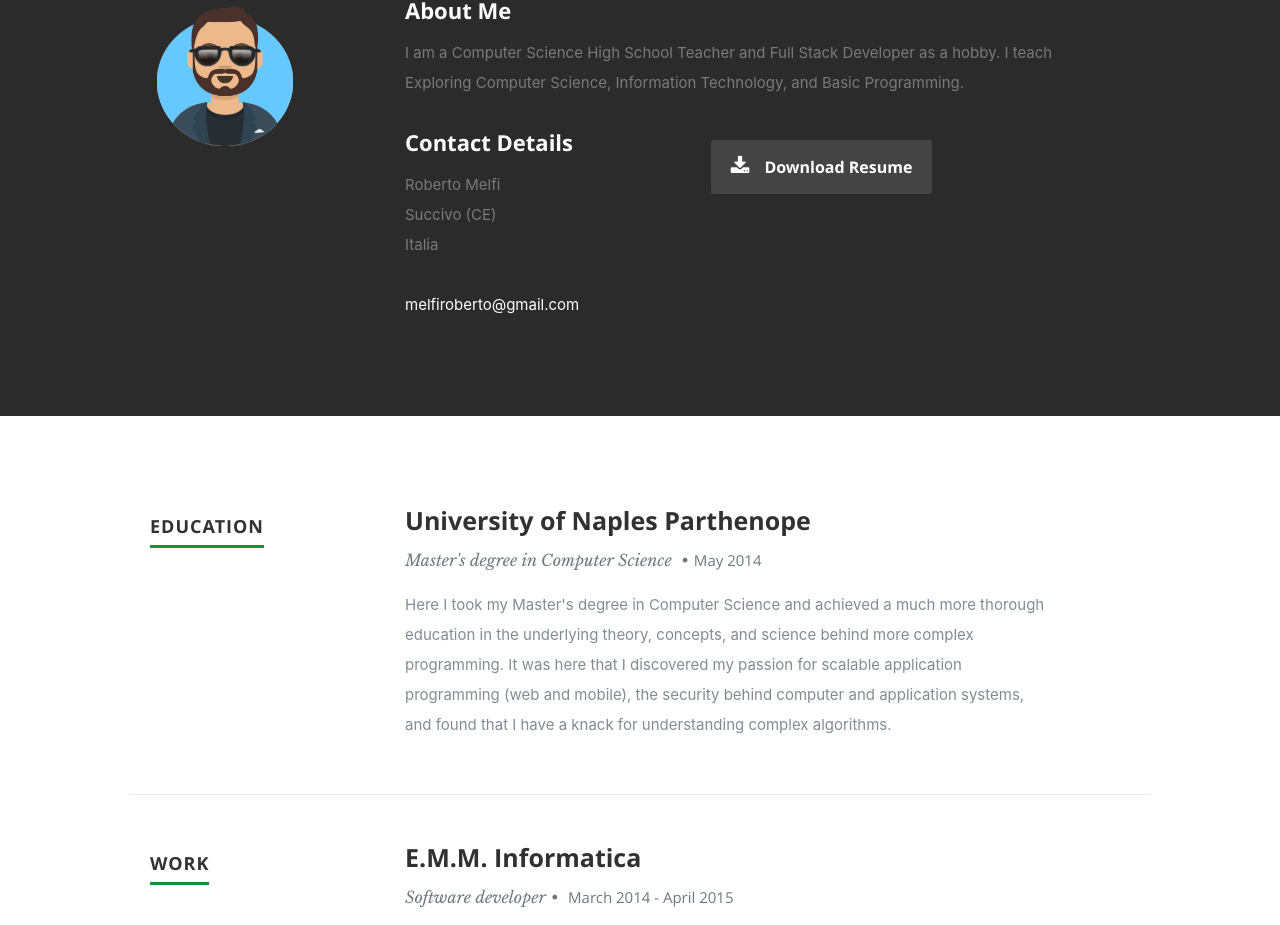
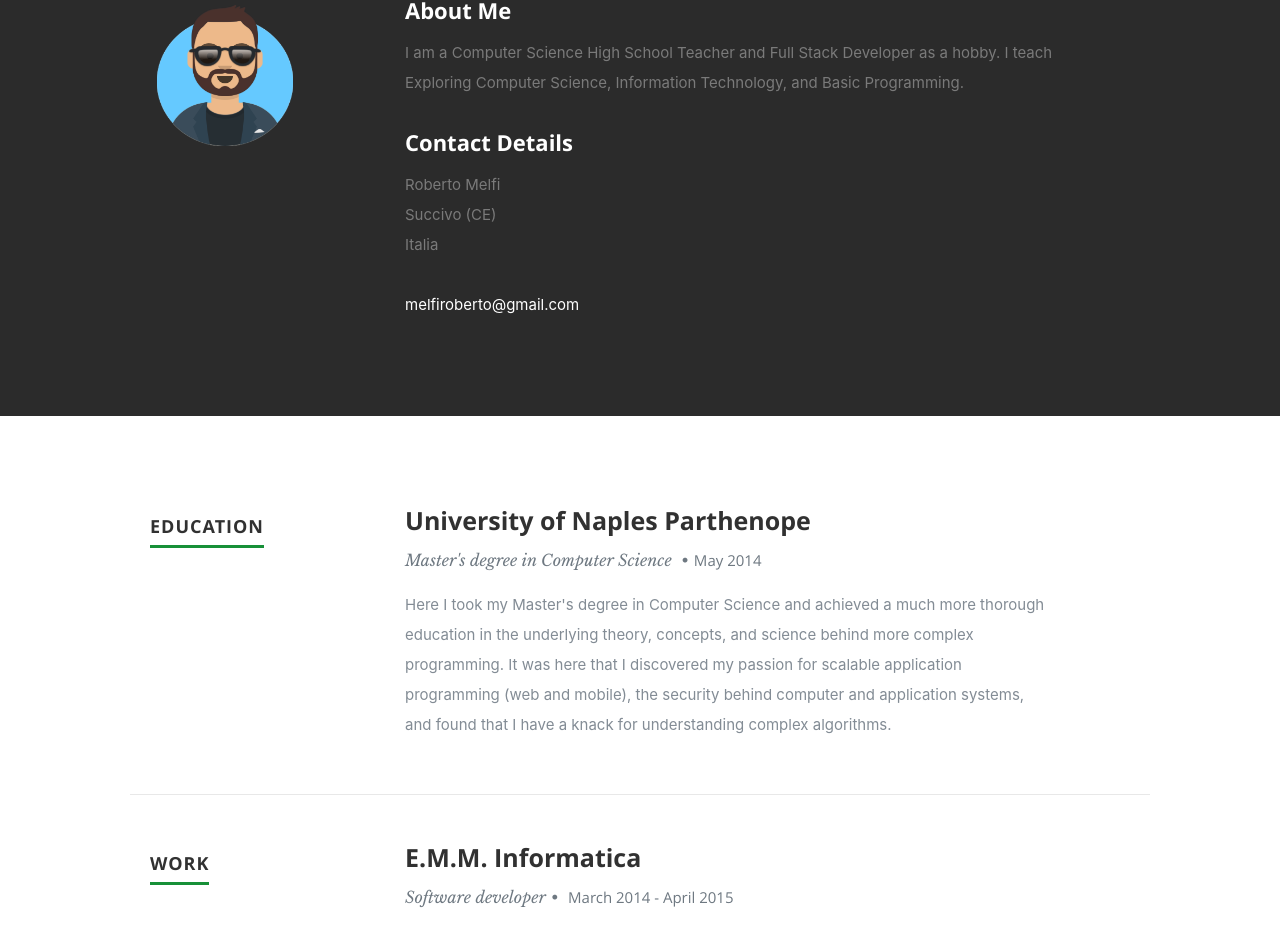
Before and after one commit to robmelfi/robmelfi.github.io, a React (Create React App) app: page / in a window 1280 px wide. Shown: the part 900-1825 px from the top of the page. Built offline with nearby package versions, Linux system fonts and the light colour scheme.

Commit message:
remove download resume button

```diff
--- a/public/resumeData.json
+++ b/public/resumeData.json
@@ -17,7 +17,7 @@
       "zip": ""
     },
     "website": "https://robmelfi.github.io",
-    "resumedownload":"https://drive.google.com/open?id=1Gs9uq44JeVYFQ4k1h7M17r9mY5-VW4q5",
+    "resumedownload":"link to pdf",
     "social":[
       {
         "name":"facebook",
--- a/src/Components/About.js
+++ b/src/Components/About.js
@@ -47,12 +47,14 @@ class About extends Component {
                                     <span><a href="mailto:melfiroberto@gmail.com">{email}</a></span>
                                 </p>
                             </div>
+                            {/*
                             <div className="columns download">
                                 <p>
                                     <a href={resumeDownload} className="button" target="_blank"
                                        rel="noopener noreferrer"><i className="fa fa-download"></i>Download Resume</a>
                                 </p>
                             </div>
+                            */}
                         </div>
                     </div>
                 </div>
```
